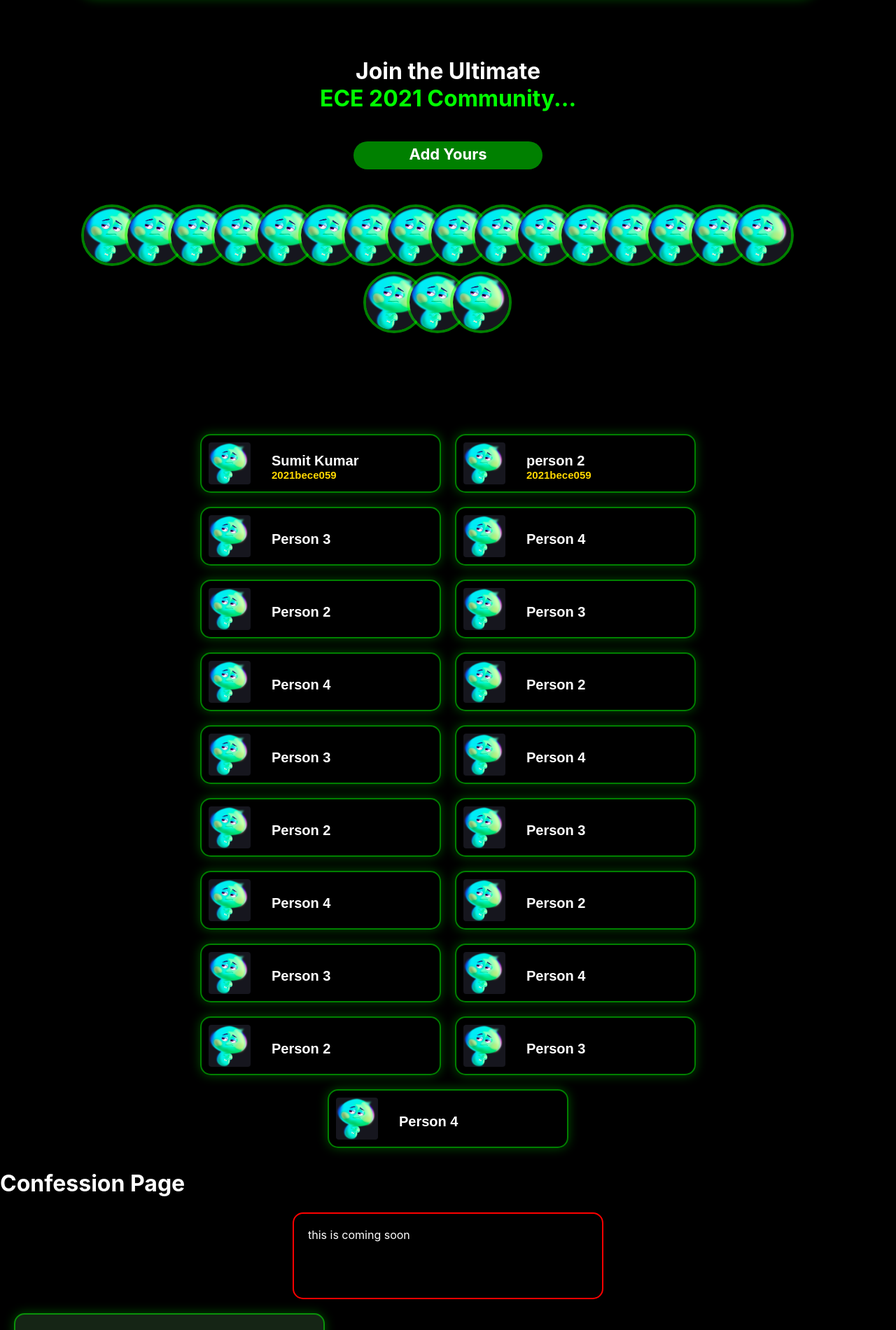
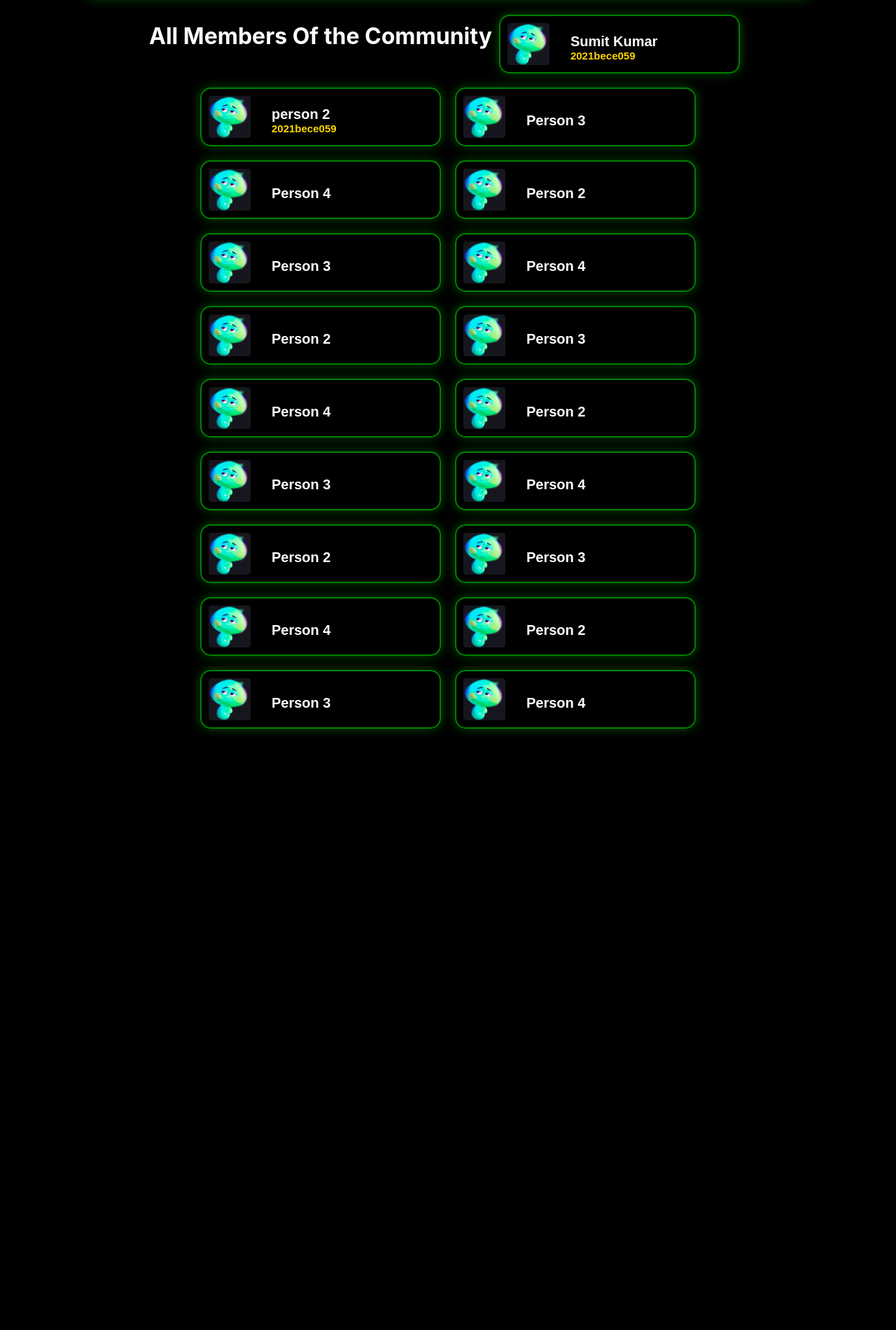
Before and after one commit to sumit2011/ece2021, a React (Create React App) app: page /main in a window 1280 px wide. Shown: the part 89-1989 px from the top of the page at 70% size. After the commit the page ends 1160 px from the top, so only its background shows below. Built offline with nearby package versions, Linux system fonts and the light colour scheme.

Commit message:
init commit

```diff
--- a/package.json
+++ b/package.json
@@ -13,6 +13,7 @@
     "@testing-library/user-event": "^13.5.0",
     "react": "^18.3.1",
     "react-dom": "^18.3.1",
+    "react-router-dom": "^6.27.0",
     "react-scripts": "5.0.1",
     "styled-components": "^6.1.13",
     "web-vitals": "^2.1.4"
--- a/src/App.js
+++ b/src/App.js
@@ -7,6 +7,7 @@ import ConfessionCard from './Components/ConfessionCard';
 import Main from './Pages/Main';
 import styled from 'styled-components';
 import ConfessionPage from './Pages/ConfessionPage';
+import { BrowserRouter , Route ,Routes } from "react-router-dom";
 
 
 const Container = styled.div`
@@ -21,17 +22,25 @@ function App() {
   const [menuOpen , setMenuOpen] = useState(false);
 
   return (
+    <BrowserRouter>
     <Container>
         <NavBar
           menuOpen={menuOpen}
           setMenuOpen= {setMenuOpen}
         />
-        <Dashboard />
+
+        {/* <ConfessionCard /> */}
+        <Routes>
+            <Route path="/" exact element = {<Dashboard/>} />
+            <Route path="/confessionpage" exact element = {<ConfessionPage/>} />
+            <Route path='/main' exact element = {<Main />} />
+        </Routes>
+        {/* <Dashboard />
         <Main />
-        <ConfessionPage />
-        {/* <ConfessionCard /> */}
+        <ConfessionPage /> */}
+    </Container>
+    </BrowserRouter>
 
-    </Container>
   );
 }
 
--- a/src/Components/Navbar.jsx
+++ b/src/Components/Navbar.jsx
@@ -1,6 +1,7 @@
 import React, { useState } from 'react';
 import styled from 'styled-components';
 import {Menu } from "@mui/icons-material";
+import {Link} from "react-router-dom";
 
 const NavbarContainer = styled.nav`
   position: fixed;
@@ -98,6 +99,8 @@ const Navbar = () => {
   }
 
 
+
+
   return (
     <div>
 
@@ -116,25 +119,23 @@ const Navbar = () => {
     </NavbarContainer>
 
     <SidebarContainer show={showMenu} >
-      <SidebarDiv >
-        Gallery 📷
-      </SidebarDiv>
 
-      <SidebarDiv >
-        Help ❤️
-      </SidebarDiv>
+    <Link to="/" style={{ textDecoration: "none", color: "white", width: "100%" }}>
+        <SidebarDiv>Gallery 📷</SidebarDiv>
+    </Link>
 
-      <SidebarDiv >
-        Confession  🫣
-      </SidebarDiv>
-
-      <SidebarDiv >
-        All Students
-      </SidebarDiv>
+    <Link to="/confessionpage" style={{ textDecoration: "none", color: "white", width: "100%" }}>
+        <SidebarDiv>Confession  🫣</SidebarDiv>
+    </Link>
 
 
+    <Link to="/main" style={{ textDecoration: "none", color: "white", width: "100%" }}>
+        <SidebarDiv>All Students</SidebarDiv>
+    </Link>
 
-
+    <Link to="/main" style={{ textDecoration: "none", color: "white", width: "100%" }}>
+        <SidebarDiv>Help ❤️</SidebarDiv>
+    </Link>
 
     </SidebarContainer>
 
--- a/src/Pages/ConfessionPage.jsx
+++ b/src/Pages/ConfessionPage.jsx
@@ -17,7 +17,7 @@ const Alert = styled.div`
 
 const ConfessionPage = () => {
   return (
-    <div style={{color: "white"}}>
+    <div style={{color: "white" , marginTop: "150px"} }>
       <h1>Confession Page</h1>
       <Alert>
         this is coming soon
--- a/src/Pages/Main.jsx
+++ b/src/Pages/Main.jsx
@@ -11,6 +11,7 @@ const MainContainer = styled.div`
   margin: 20px auto;
 
   justify-content: center;
+  margin-top: 100px;
 `;
 
 const Card = styled.div`
@@ -20,6 +21,7 @@ const Card = styled.div`
 const Main = () => {
   return (
     <MainContainer>
+      <h1 style={{color:"white"}}>All Members Of the Community</h1>
       {Datas.map ((Data) => (
         <Card >
             <MainCard {...Data}/>
```
Also changed, not shown: 8 other files (tests, documents, lock files or other folders).
